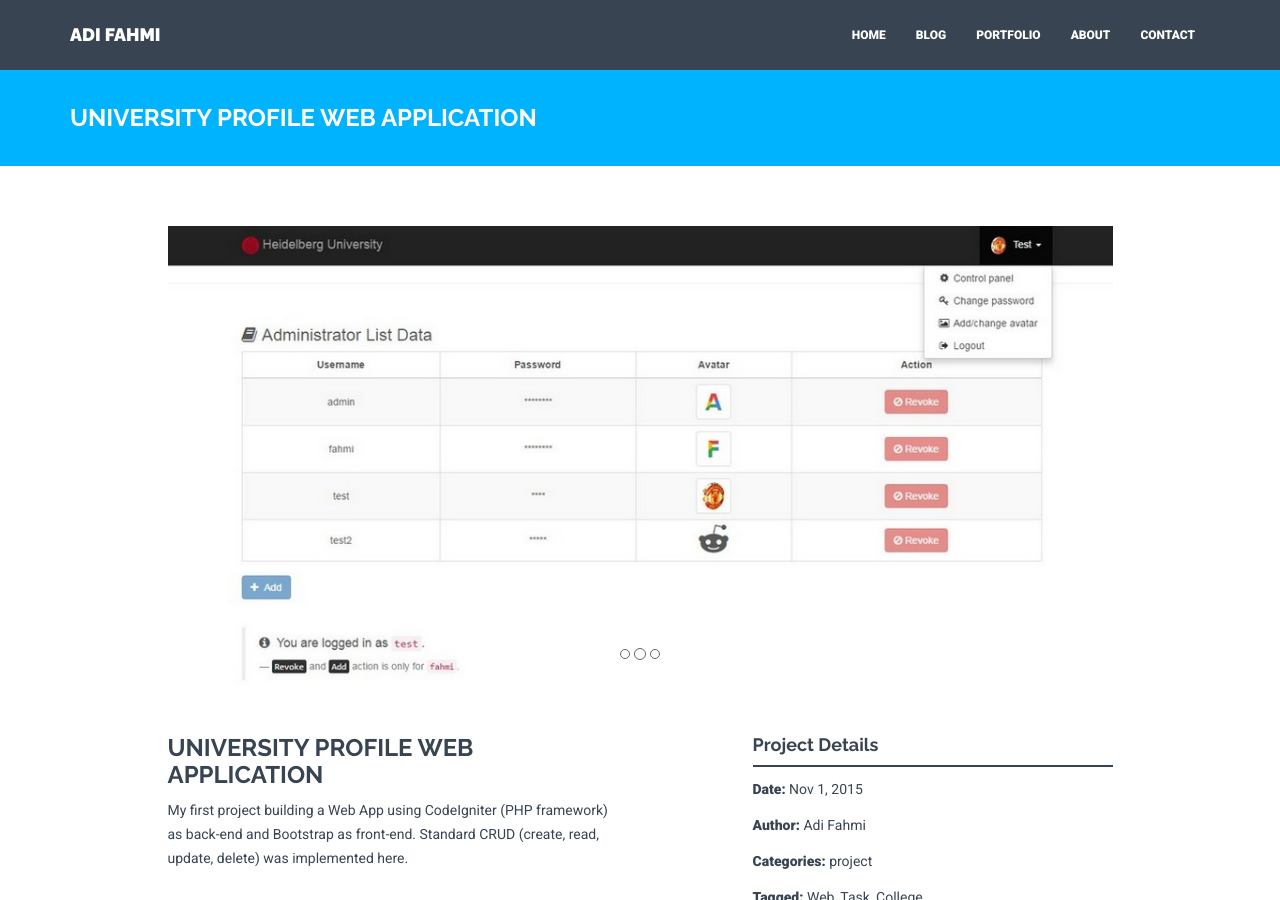
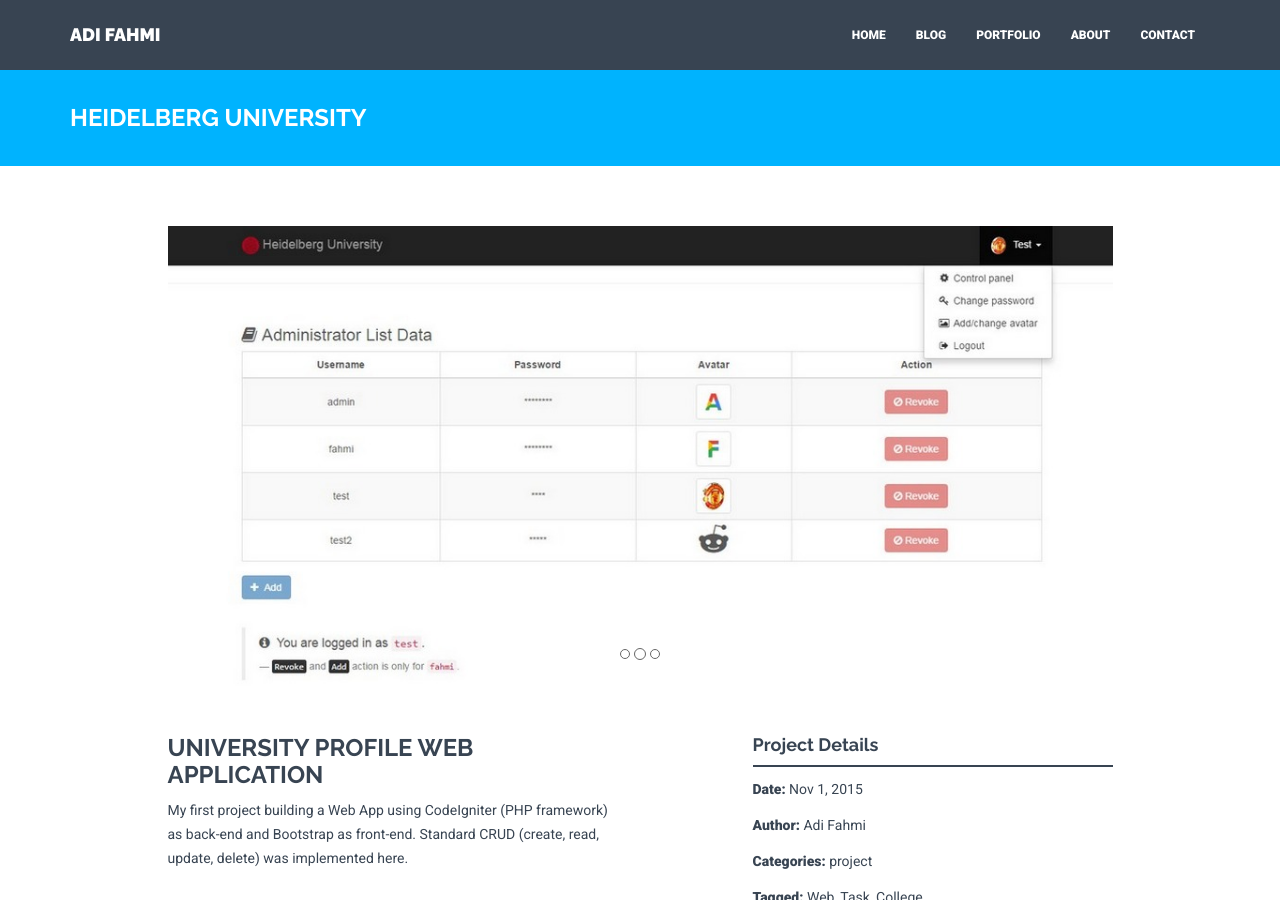
Before and after one commit to adifahmi/adifahmi.github.io, a Jekyll site: the page built from _posts/project/2015-11-01-heidelberg-university-profile-web.markdown, in a window 1280 px wide and 900 px high. Built offline with Jekyll 4.4.1, drawn with Linux system fonts in a browser that asks for light colours; nearby versions of some CDN libraries.

Commit message:
Change project's title.

```diff
--- a/_posts/project/2015-08-08-mari-mengenal-hewan-android.markdown
+++ b/_posts/project/2015-08-08-mari-mengenal-hewan-android.markdown
@@ -1,6 +1,6 @@
 ---
 layout: project
-title:  "MARI MENGENAL HEWAN E-LEARNING APP"
+title:  "MARI MENGENAL HEWAN"
 date:   2015-08-08 12:00:00
 author: Adi Fahmi
 categories:
--- a/_posts/project/2015-11-01-heidelberg-university-profile-web.markdown
+++ b/_posts/project/2015-11-01-heidelberg-university-profile-web.markdown
@@ -1,6 +1,6 @@
 ---
 layout: project
-title:  "UNIVERSITY PROFILE WEB APPLICATION"
+title:  "HEIDELBERG UNIVERSITY"
 date:   2015-11-01 12:00:00
 author: Adi Fahmi
 categories:
```
